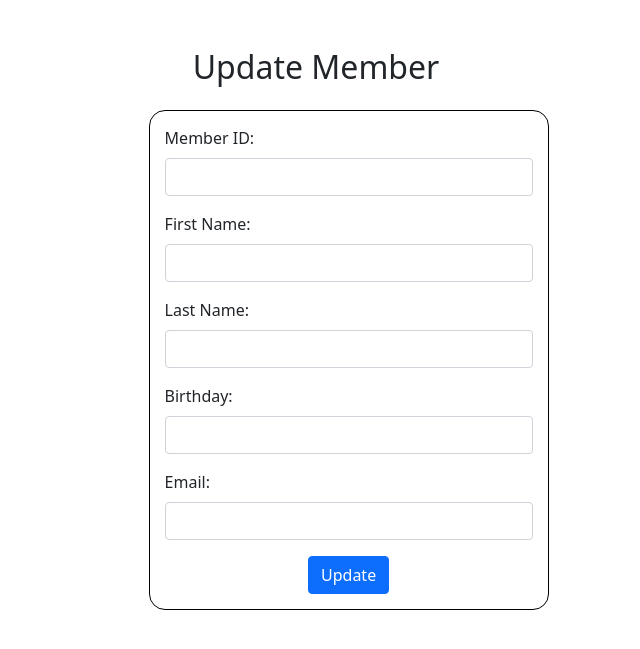
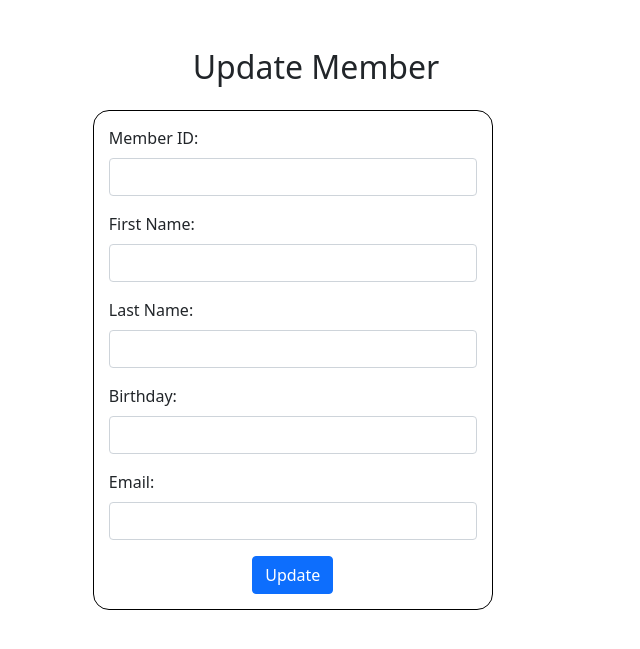
Before and after one commit to Iresh-Nimantha/library-management-system, a PHP site: the page made by library-management-system-master/member reg/Update Member/Update_Member.html in a window 1280 px wide. Shown: the top 649 px of the page, without its empty margins (324-964 px from the left). Run offline with PHP 8.4, Linux system fonts and the light colour scheme.

Commit message:
Update view members

```diff
--- a/library-management-system-master/member reg/Register Member/Register_Member.html
+++ b/library-management-system-master/member reg/Register Member/Register_Member.html
@@ -6,7 +6,7 @@
     <style>
       form{
         width: 400px;
-        margin-left: 35%;
+        margin-left: 30%;
         border: 1px solid black;
         border-radius: 1em;
         padding: 15px;
--- a/library-management-system-master/member reg/Register Member/register.php
+++ b/library-management-system-master/member reg/Register Member/register.php
@@ -1,7 +1,7 @@
 <?php
 $servername = "localhost";
 $username = "root";
-$password = "";
+$password = "root";
 $dbname = "library_system";
 
 
--- a/library-management-system-master/member reg/Update Member/Update_Member.html
+++ b/library-management-system-master/member reg/Update Member/Update_Member.html
@@ -6,7 +6,7 @@
     <style>
       form{
         width: 400px;
-        margin-left: 35%;
+        margin-left: 30%;
         border: 1px solid black;
         border-radius: 1em;
         padding: 15px;
```
Also changed, not shown: library-management-system-master/member reg/View Members/View_Members.php (+10 -1 lines).
